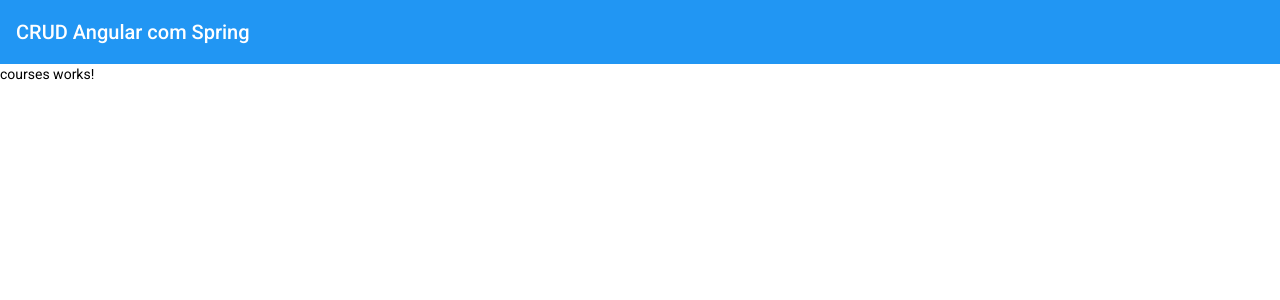
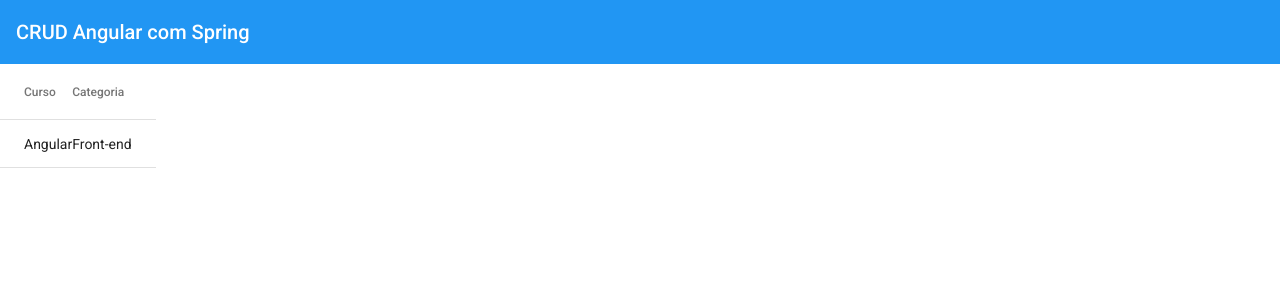
Before and after one commit to Daniel-Fonseca-da-Silva/CRUD-Angular-Spring, an Angular app: page /courses in a window 1280 px wide. Shown: the top 300 px of the page. Built offline with nearby package versions, Linux system fonts and the light colour scheme.

Commit message:
CRUD Angular + Spring | 06 - Criando Material Table para Listar Cursos

```diff
--- a/src/app/courses/courses/courses.component.html
+++ b/src/app/courses/courses/courses.component.html
@@ -1 +1,21 @@
-<p>courses works!</p>
+<table mat-table [dataSource]="courses">
+
+  <!--- Note that these columns can be defined in any order.
+        The actual rendered columns are set as a property on the row definition" -->
+
+  <!-- name Column -->
+  <ng-container matColumnDef="name">
+    <th mat-header-cell *matHeaderCellDef> Curso </th>
+    <td mat-cell *matCellDef="let course"> {{course.name}} </td>
+  </ng-container>
+
+  <!-- category Column -->
+  <ng-container matColumnDef="category">
+    <th mat-header-cell *matHeaderCellDef> Categoria </th>
+    <td mat-cell *matCellDef="let course"> {{course.category}} </td>
+  </ng-container>
+
+  <tr mat-header-row *matHeaderRowDef="displayedColumns"></tr>
+  <tr mat-row *matRowDef="let row; columns: displayedColumns;"></tr>
+
+</table>
--- a/src/app/courses/courses/courses.component.ts
+++ b/src/app/courses/courses/courses.component.ts
@@ -1,4 +1,5 @@
 import { Component, OnInit } from '@angular/core';
+import { Course } from '../model/course';
 
 @Component({
   selector: 'app-courses',
@@ -7,6 +8,12 @@ import { Component, OnInit } from '@angular/core';
 })
 export class CoursesComponent implements OnInit {
 
+  courses: Course[] = [
+    { _id: '1', name: 'Angular', category: 'Front-end'  }
+  ]
+
+  displayedColumns = ['name', 'category']
+
   constructor() { }
 
   ngOnInit(): void {
--- /dev/null
+++ b/src/app/courses/model/course.ts
@@ -0,0 +1,5 @@
+export interface Course {
+  _id: string
+  name: string
+  category: string
+}
```
Also changed, not shown: src/app/courses/courses.module.ts (+4 -3 lines).
